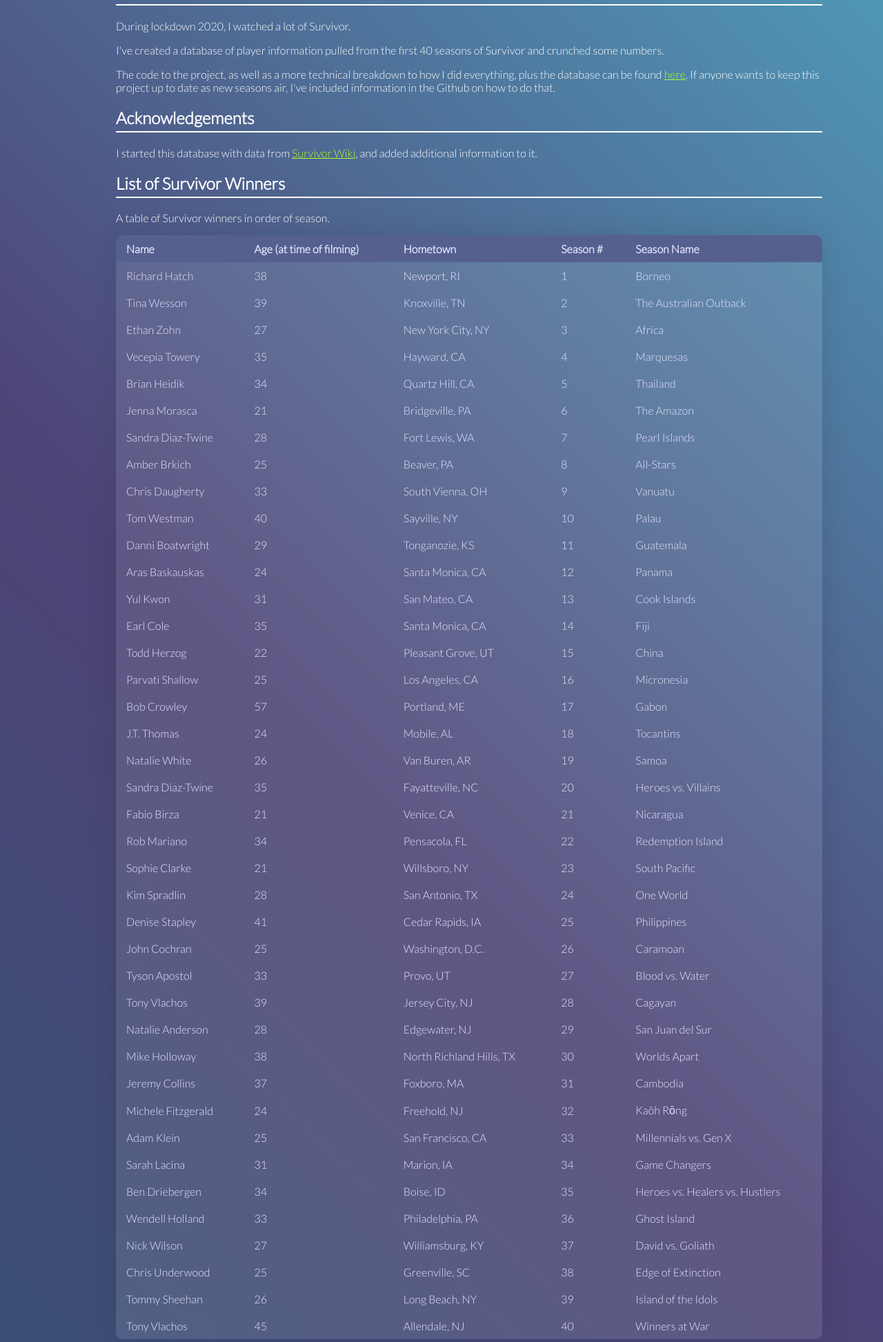
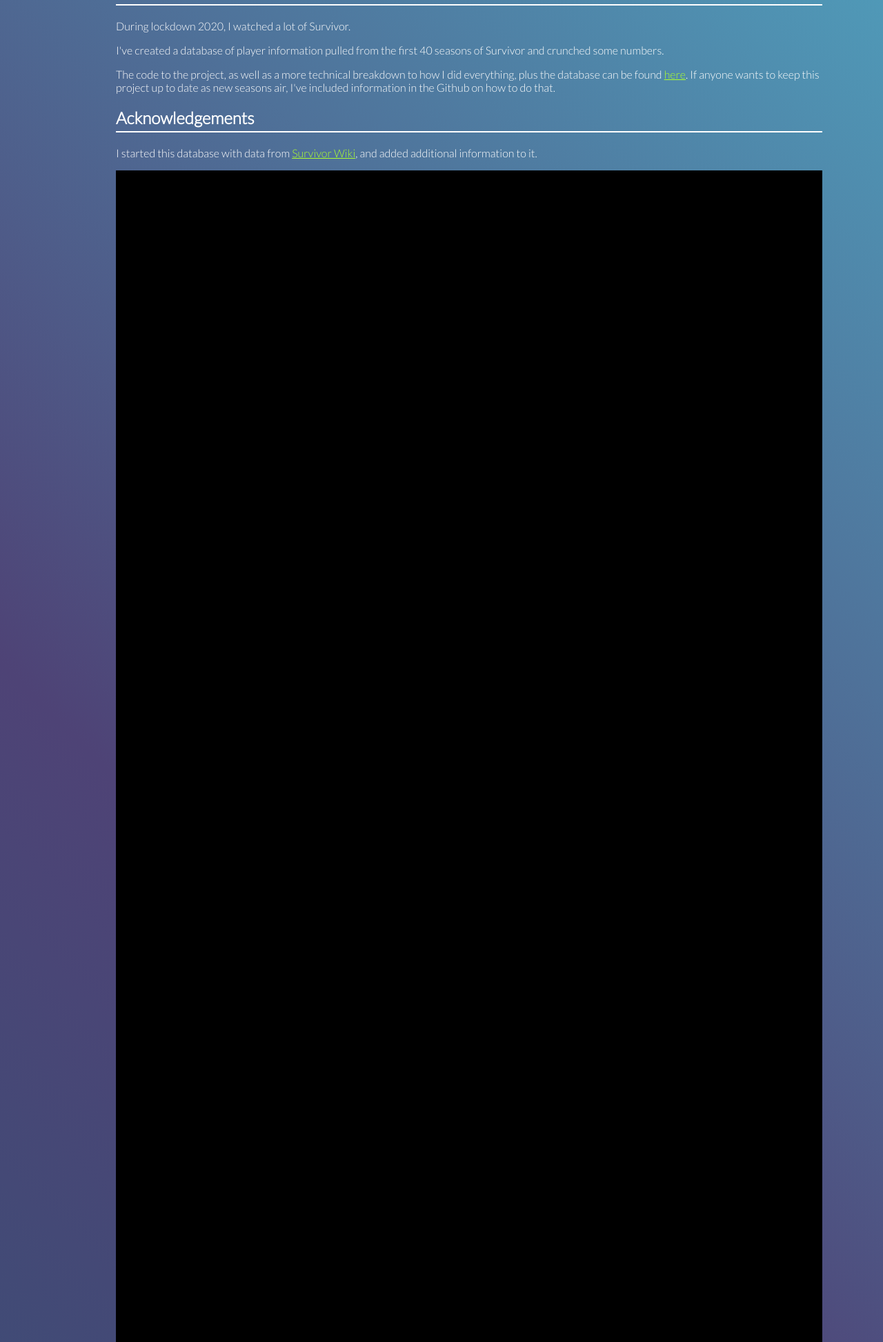
Before and after one commit to k-hurl-e/survivor, a Flask app: page / in a window 1280 px wide. Shown: the part 376-2321 px from the top of the page at 69% size. Run offline with Flask 2, Linux system fonts and the light colour scheme; data comes from the database, SQL or seed files in the repository; parts of the project's set-up code (start-up, migrations or seed data) failed here and were passed over.

Commit message:
add div for scroll effect

```diff
--- a/static/style.css
+++ b/static/style.css
@@ -68,9 +68,9 @@
   #MAIN
 \* ---------------------- */
 
-section {
-    margin-left: 160px;
-    margin-right: 80px;
+main {
+  margin-left: 160px;
+  margin-right: 80px;
 }
 
 section a {
@@ -121,6 +121,16 @@
 }
 
 /* ---------------------- *\
+  #SCROLL-EFFECT
+\* ---------------------- */
+
+section.scroll-effect {
+  width: 100%;
+  height: 2000px;
+  background: black;
+}
+
+/* ---------------------- *\
   #PIE-CHART-ARTICLES
 \* ---------------------- */
 
@@ -166,7 +176,9 @@
 \* ---------------------- */
 
 @media screen and (max-width: 1080px) {
-    margin-right: 80px;
+    main {
+      margin-right: 80px;
+    }
 }
 
 @media screen and (max-width: 920px) {
--- a/templates/home.html
+++ b/templates/home.html
@@ -8,10 +8,6 @@
     <link rel="preconnect" href="https://fonts.gstatic.com">
     <link href="https://fonts.googleapis.com/css2?family=Lato:wght@300&display=swap" rel="stylesheet">
     <link rel="stylesheet" type="text/css" href="{{ url_for('static', filename='style.css') }}">
-    <script
-			  src="https://code.jquery.com/jquery-3.5.1.min.js"
-			  integrity="sha256-9/aliU8dGd2tb6OSsuzixeV4y/faTqgFtohetphbbj0="
-			  crossorigin="anonymous"></script>
     <title>Survivor Data</title>
 </head>
 <header>
@@ -42,6 +38,8 @@
         <h2>Acknowledgements</h2>
 
         <p>I started this database with data from <a href="https://survivor.fandom.com/wiki/Main_Page">Survivor Wiki</a>, and added additional information to it.</p>
+    </section>
+    <section class="scroll-effect">
     </section>
     <section id="list-of-winners">
     <h2>List of Survivor Winners</h2>
@@ -255,7 +253,7 @@
         Mid-Atlantic: VA, WV, MD, DE, PA, NY, NJ
         New England: MA, CT, RI, NH, VT, ME
         Western: NM, CO, WY, MT, AZ, UT, ID, CA, NV, OR, WA
-        North West: OH, MI, IN, IL, WI, MO, IA, MN, KS, NE, SD, ND</p>
+        Midwest: OH, MI, IN, IL, WI, MO, IA, MN, KS, NE, SD, ND</p>
     </div>
     </section>
 <section id="unanimous-winners">
@@ -347,10 +345,16 @@
 </article>
     </section>
 </main>
+<script
+			  src="https://code.jquery.com/jquery-3.5.1.min.js"
+			  integrity="sha256-9/aliU8dGd2tb6OSsuzixeV4y/faTqgFtohetphbbj0="
+			  crossorigin="anonymous"></script>
 <script>
+$(document).ready(() => {
     var $navbar = $('nav');
-$(document).scroll(function() {
-    $navbar.css({display: $(this).scrollTop() > 300? "block":"none"});
+    $(document).scroll(function() {
+        $navbar.css({display: $(this).scrollTop() > 300? "block":"none"});
+    });
 });
 </script>
 </body>
```
